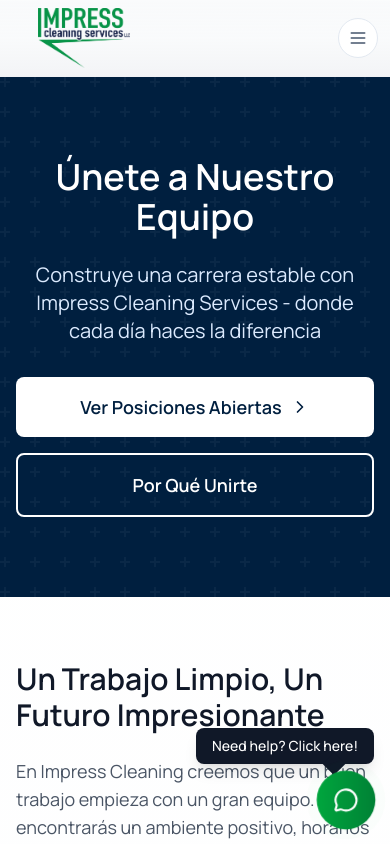
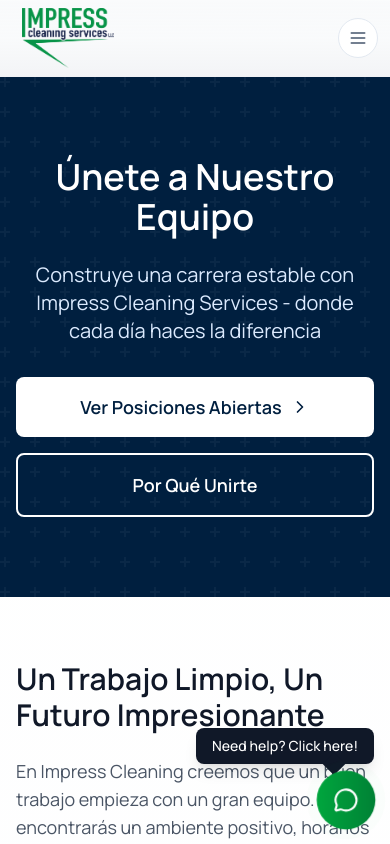
Before and after one commit to resp23f/impress-cleaning-site, a Next.js app: page /aplicar in a window 390 px wide. Shown: the top 844 px of the page. Built offline with nearby package versions, Linux system fonts and the light colour scheme.

Commit message:
fix(header): adjust mobile logo margin for improved layout consistency

```diff
--- a/src/components/Header.jsx
+++ b/src/components/Header.jsx
@@ -164,7 +164,7 @@ function SiteHeader() {
   {/* MOBILE LOGO - Far left */}
   <Link
   href="/"
-  className="flex md:hidden items-center select-none shrink-0 relative z-10 -ml-12"
+  className="flex md:hidden items-center select-none shrink-0 relative z-10 -ml-16"
   aria-label="Impress Cleaning Home"
   >
   <Image
```
